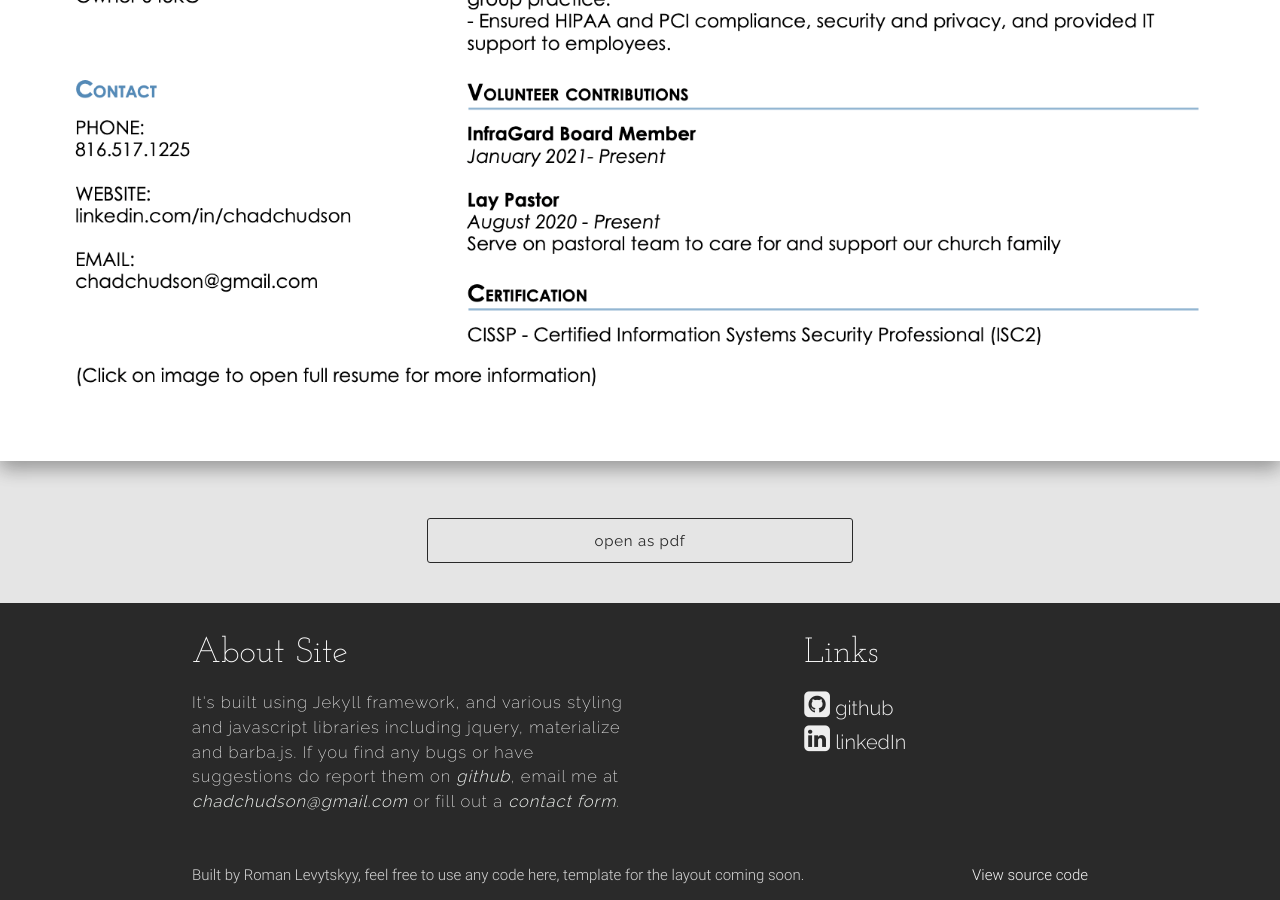
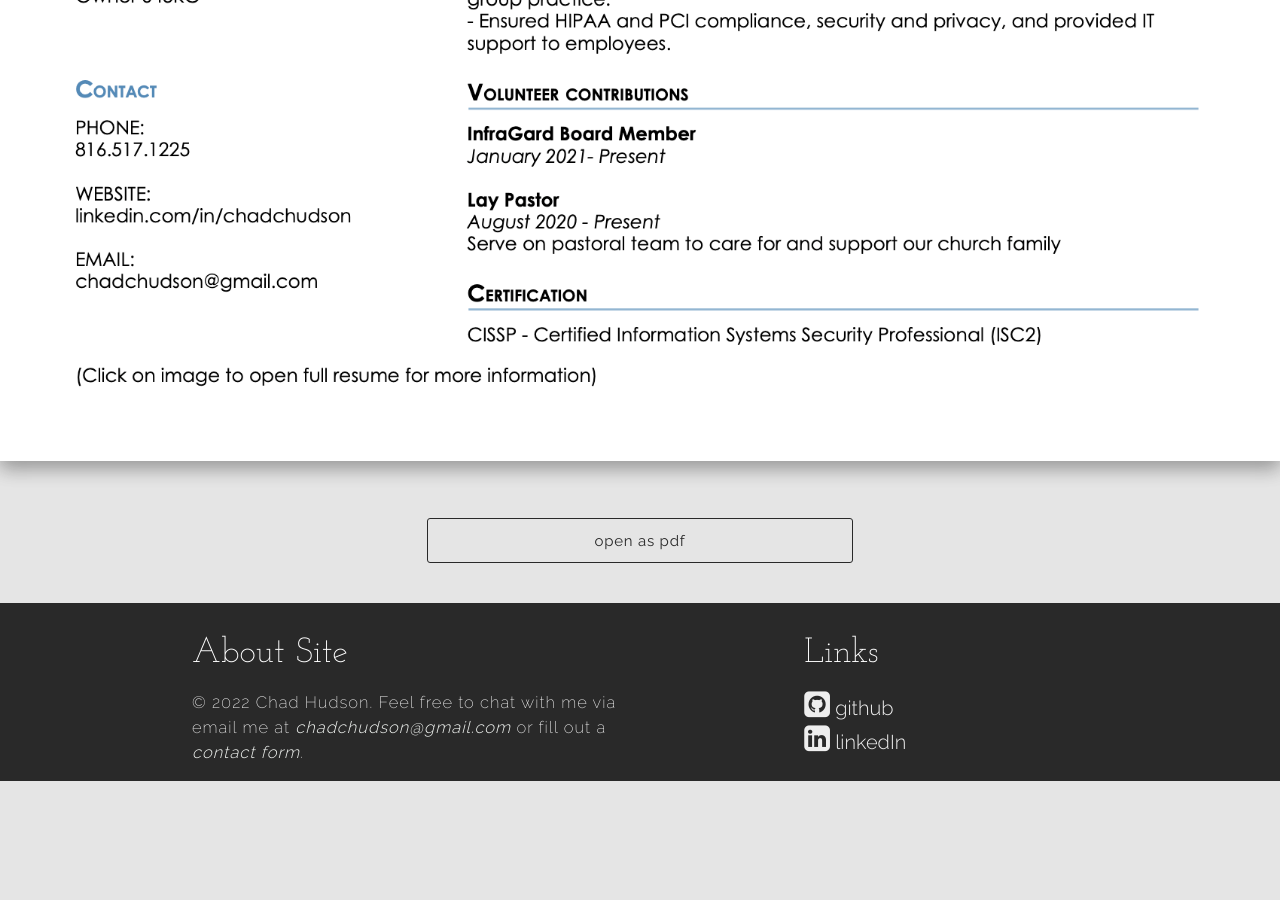
Before and after one commit to chadchudson/chadchudson.github.io, a Jekyll site: the page built from resume.html, in a window 1280 px wide and 900 px high, scrolled down 1693 px. Built offline with Jekyll 4.4.1, drawn with Linux system fonts in a browser that asks for light colours; nearby versions of some CDN libraries; after the commit the page ends 2494 px from its top, so only the background shows below that.

Commit message:
changed footer

```diff
--- a/_includes/footer.html
+++ b/_includes/footer.html
@@ -3,7 +3,7 @@
     <div class="row">
       <div class="col l6 s12">
         <h5 class="white-text footer_titles">About Site</h5>
-        <p class="grey-text text-lighten-3 description">It's built using Jekyll framework, and various styling and javascript libraries including jquery, materialize and barba.js. If you find any bugs or have suggestions do report them on <a class="footer_description_link" href="https://github.com/LevytsRoman/levytsroman.github.io/issues/new">github</a>, email me at <a class="footer_description_link" href="mailto:{{site.email}}">{{site.email}}</a> or fill out a <a class="footer_description_link" href="/contact">contact form</a>.</p>
+        <p class="grey-text text-lighten-3 description">&copy 2022 Chad Hudson. Feel free to chat with me via email me at <a class="footer_description_link" href="mailto:{{site.email}}">{{site.email}}</a> or fill out a <a class="footer_description_link" href="/contact">contact form</a>.</p>
       </div>
       <div class="col l4 offset-l2 s12">
         <h5 class="white-text footer_titles">Links</h5>
@@ -14,10 +14,4 @@
       </div>
     </div>
   </div>
-  <div class="footer-copyright">
-    <div class="container">
-    Built by Roman Levytskyy, feel free to use any code here, template for the layout coming soon.
-    <a class="grey-text text-lighten-4 right" href="https://github.com/LevytsRoman/levytsroman.github.io">View source code</a>
-    </div>
-  </div>
 </footer>
```
